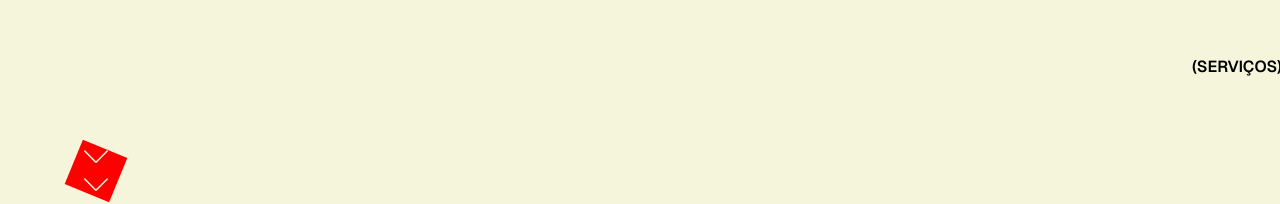
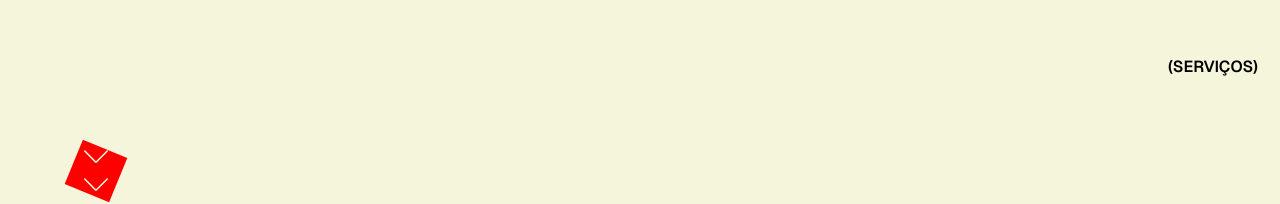
Before and after one commit to cbxcvl/capic, a Next.js app: page / in a window 1280 px wide. Shown: the part 2549-2753 px from the top of the page. Built offline with nearby package versions, Linux system fonts and the light colour scheme.

Commit message:
Update Services section animations

```diff
--- a/src/sections/Services.tsx
+++ b/src/sections/Services.tsx
@@ -16,30 +16,30 @@ export const Services = () => {
 
   useEffect(() => {
     controls1.start(
-      inView1 ? { opacity: 1, scale: 1 } : { opacity: 0, scale: 0.9 },
+      inView1 ? { opacity: 1, scale: 1 } : { opacity: 0, scale: 0.5 },
     );
   }, [controls1, inView1]);
 
   useEffect(() => {
     controls2.start(
-      inView2 ? { opacity: 1, scale: 1 } : { opacity: 0, scale: 0.9 },
+      inView2 ? { opacity: 1, scale: 1 } : { opacity: 0, scale: 0.5 },
     );
   }, [controls2, inView2]);
 
   return (
     <section
       id="servicos"
-      className="flex flex-col w-screen bg-background z-50 relative rounded-t-3xl"
+      className="flex flex-col bg-background z-50 relative"
     >
-      <div className="sticky top-20 flex flex-row-reverse px-6">
+      <div className=" sticky top-20 flex flex-row-reverse pr-12">
         <BadgeContent content="serviços" />
       </div>
       <LazyMotion features={domAnimation}>
-        <div ref={ref1} className="w-screen h-screen p-6 lg:p-12 flex">
+        <div ref={ref1} className="w-full h-screen p-6 lg:p-12 flex">
           <m.div
             animate={controls1}
             initial={{ opacity: 0.3 * 1.618, scale: 0.9 }}
-            transition={{ duration: 0.3 * 1.618 }}
+            transition={{ duration: 0.1 * 1.618 }}
             className="w-full h-full"
           >
             <div className="flex justify-start ml-12">
@@ -48,11 +48,11 @@ export const Services = () => {
             <SectionContent content="É a representação digital da credibilidade de uma empresa. Fornecendo de maneira concisa história, missão, visão, produtos e serviços, ele se torna central para clientes e parceiros em busca de informações confiáveis. A importância desse espaço virtual? É a solidez que assegura confiança e profissionalismo online" />
           </m.div>
         </div>
-        <div ref={ref2} className="w-screen h-screen p-6 lg:p-12 flex">
+        <div ref={ref2} className="w-full h-screen p-6 lg:p-12 flex">
           <m.div
             animate={controls2}
             initial={{ opacity: 0.3, scale: 0.9 }}
-            transition={{ duration: 0.3 }}
+            transition={{ duration: 0.1 * 1.618 }}
             className="w-full flex-row-reverse h-full"
           >
             <div className="flex justify-end mr-12">
```
